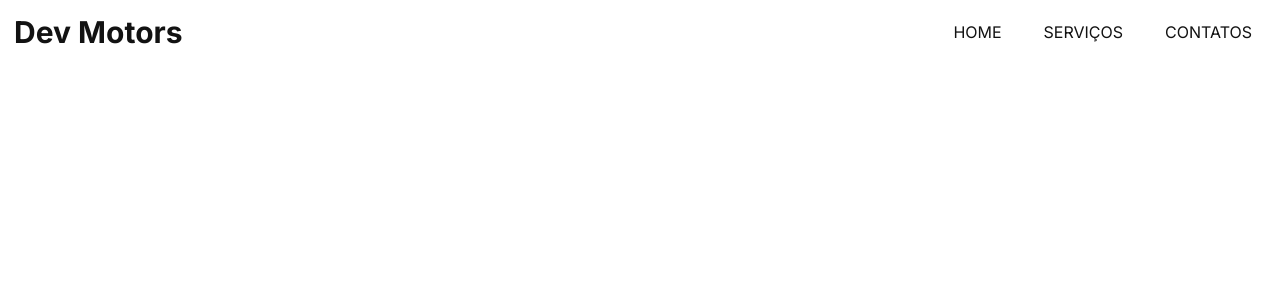
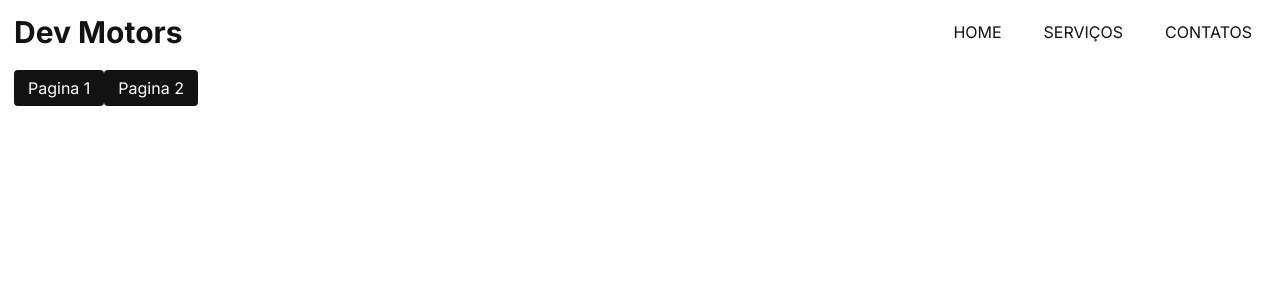
Before and after one commit to lennonconstantino/devmotors-ts, a Next.js app: page / in a window 1280 px wide. Shown: the top 300 px of the page. Built offline with nearby package versions, Linux system fonts and the light colour scheme.

Commit message:
create submenu pages

```diff
--- a/src/app/page.tsx
+++ b/src/app/page.tsx
@@ -1,8 +1,9 @@
+import { Submenu } from "@/components/home/submenu";
 
 export default function Home() {
   return (
     <main>
-
+      <Submenu/>
     </main>
   );
 }
--- /dev/null
+++ b/src/components/home/submenu/index.tsx
@@ -0,0 +1,26 @@
+import Link from 'next/link'
+import styles from './styles.module.scss'
+
+import { X, Menu} from "lucide-react"
+
+export function Submenu(){
+  return(
+    <section className={styles.submenu}>
+      <div className={styles.submenuIcon}>
+        <Menu size={34} color="#121212" />
+        Menu
+      </div>
+
+      <ul className={styles.ul}>
+        <li>
+          <Link href="/post/pagina-1">
+            Pagina 1
+          </Link>
+          <Link href="/post/pagina-2">
+            Pagina 2
+          </Link>
+        </li>
+      </ul>
+    </section>
+  )
+}
--- /dev/null
+++ b/src/components/home/submenu/styles.module.scss
@@ -0,0 +1,39 @@
+.submenu{
+  margin: 0 auto;
+  max-width: 1280px;
+  padding: 64px 14px 4px 14px;
+}
+
+.submenuIcon{
+  display: none;
+  gap: 14px;
+  align-items: center;
+  font-size: 18px;
+  font-weight: bold;
+  cursor: pointer;
+}
+
+.ul{
+  display: none;
+  list-style: none;
+  padding: 14px 0;
+
+  li a{
+    background-color: #121212;
+    color: #FFF;
+    padding: 8px 14px;
+    border-radius: 4px;
+  }
+}
+
+@media (min-width: 768px){
+  .ul{
+    display: flex;
+  }
+}
+
+@media (max-width: 768px){
+  .submenuIcon{
+    display: inline-flex;
+  }
+}
```
